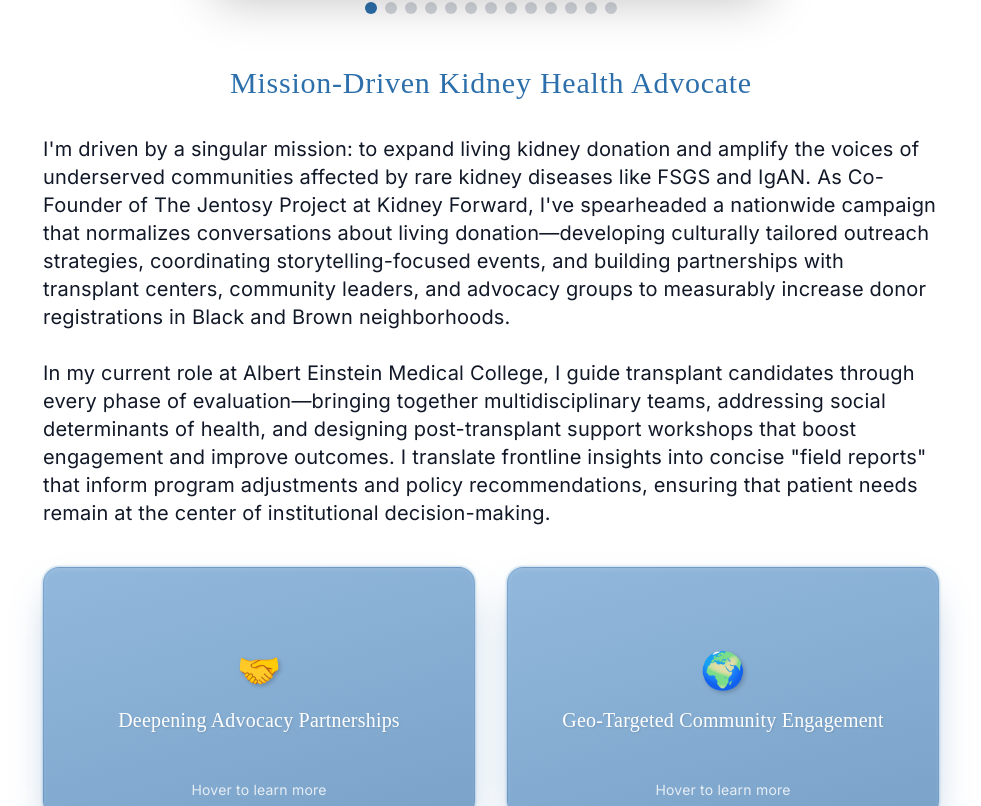
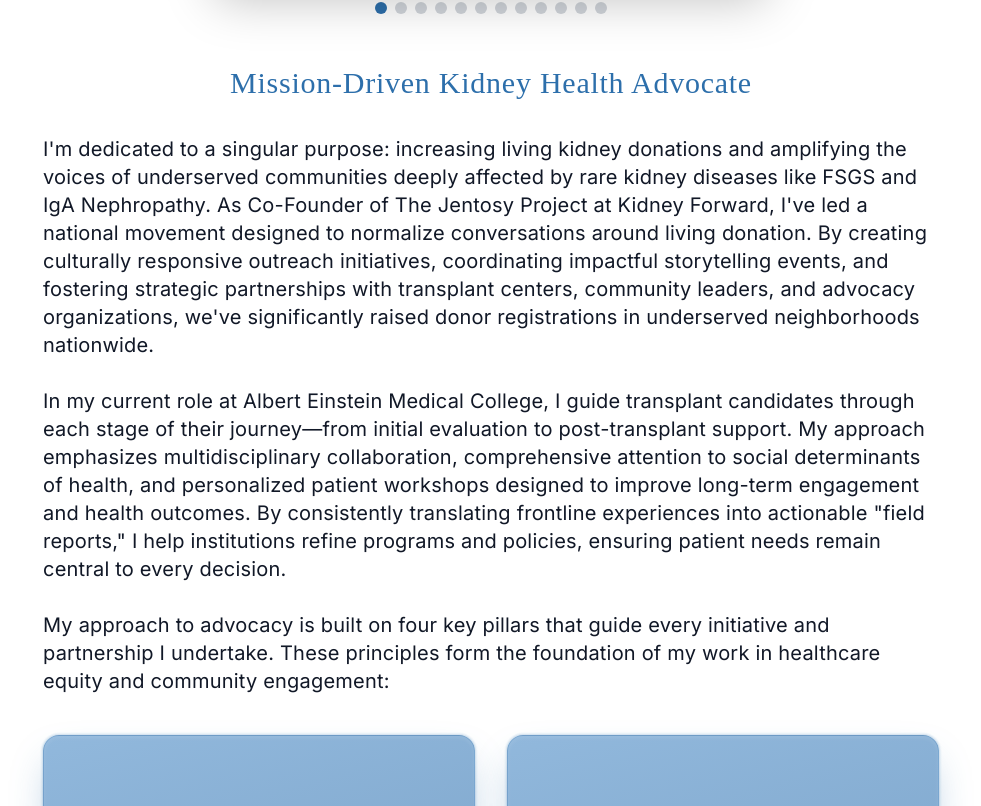
Before and after one commit to pitosanchez/robertpsanchez.com, a React (Vite) app: page / in a window 1280 px wide. Shown: the part 1594-2400 px from the top of the page, without its empty margins (149-1130 px from the left). Built offline with nearby package versions, Linux system fonts and the light colour scheme; a web font is replaced by a local one.

Commit message:
rewrote the about me section

```diff
--- a/src/components/HomePage.tsx
+++ b/src/components/HomePage.tsx
@@ -23,10 +23,6 @@ const aboutCarouselImages = [
   {
     src: "speaking.webp",
     title: "Public Speaking Engagement",
-  },
-  {
-    src: "profeel.webp",
-    title: "Professional Profile",
   },
   {
     src: "presenting.webp",
@@ -82,9 +78,7 @@ const HomePage = () => {
 
   // Add social media links
   const socialLinks = {
-    linkedin: "https://linkedin.com/in/your-profile",
-    twitter: "https://twitter.com/your-handle",
-    instagram: "https://instagram.com/your-handle",
+    linkedin: "https://www.linkedin.com/in/robsanchez124/",
   };
 
   // Add Google Analytics
@@ -240,7 +234,6 @@ const HomePage = () => {
     { id: "about", label: "About" },
     { id: "mission", label: "Mission" },
     { id: "resume", label: "Resume" },
-    { id: "advocacy", label: "Interest" },
     { id: "contact", label: "Contact" },
   ];
 
@@ -312,12 +305,12 @@ const HomePage = () => {
                 className={`h-16 w-16 sm:h-20 sm:w-20 transition-all duration-300 ${
                   !isScrolled
                     ? "drop-shadow-[0_0_20px_rgba(255,255,255,0.8)] brightness-110 contrast-110"
-                    : "drop-shadow-[0_0_12px_rgba(255,255,255,0.6)] hover:drop-shadow-[0_0_16px_rgba(255,255,255,0.8)]"
+                    : "drop-shadow-[0_0_15px_rgba(255,255,255,0.9)] brightness-125 contrast-125 hover:drop-shadow-[0_0_20px_rgba(255,255,255,1)]"
                 }`}
                 style={{
                   filter: !isScrolled
                     ? "brightness(1.2) contrast(1.2)"
-                    : "brightness(1.1) contrast(1.1)",
+                    : "brightness(1.4) contrast(1.4)",
                   transform: "scale(1.05)",
                 }}
               />
@@ -522,26 +515,35 @@ const HomePage = () => {
               Mission-Driven Kidney Health Advocate
             </p>
             <p className="mb-7">
-              I'm driven by a singular mission: to expand living kidney donation
-              and amplify the voices of underserved communities affected by rare
-              kidney diseases like FSGS and IgAN. As Co-Founder of The Jentosy
-              Project at Kidney Forward, I've spearheaded a nationwide campaign
-              that normalizes conversations about living donation—developing
-              culturally tailored outreach strategies, coordinating
-              storytelling-focused events, and building partnerships with
-              transplant centers, community leaders, and advocacy groups to
-              measurably increase donor registrations in Black and Brown
-              neighborhoods.
+              I'm dedicated to a singular purpose: increasing living kidney
+              donations and amplifying the voices of underserved communities
+              deeply affected by rare kidney diseases like FSGS and IgA
+              Nephropathy. As Co-Founder of The Jentosy Project at Kidney
+              Forward, I've led a national movement designed to normalize
+              conversations around living donation. By creating culturally
+              responsive outreach initiatives, coordinating impactful
+              storytelling events, and fostering strategic partnerships with
+              transplant centers, community leaders, and advocacy organizations,
+              we've significantly raised donor registrations in underserved
+              neighborhoods nationwide.
             </p>
             <p className="mb-7">
               In my current role at Albert Einstein Medical College, I guide
-              transplant candidates through every phase of evaluation—bringing
-              together multidisciplinary teams, addressing social determinants
-              of health, and designing post-transplant support workshops that
-              boost engagement and improve outcomes. I translate frontline
-              insights into concise "field reports" that inform program
-              adjustments and policy recommendations, ensuring that patient
-              needs remain at the center of institutional decision-making.
+              transplant candidates through each stage of their journey—from
+              initial evaluation to post-transplant support. My approach
+              emphasizes multidisciplinary collaboration, comprehensive
+              attention to social determinants of health, and personalized
+              patient workshops designed to improve long-term engagement and
+              health outcomes. By consistently translating frontline experiences
+              into actionable "field reports," I help institutions refine
+              programs and policies, ensuring patient needs remain central to
+              every decision.
+            </p>
+            <p className="mb-7">
+              My approach to advocacy is built on four key pillars that guide
+              every initiative and partnership I undertake. These principles
+              form the foundation of my work in healthcare equity and community
+              engagement:
             </p>
             {/* Advocacy Cards Grid */}
             <div className="my-10 grid grid-cols-1 sm:grid-cols-2 gap-8">
@@ -648,22 +650,30 @@ const HomePage = () => {
             </div>
             {/* End Advocacy Cards Grid */}
             <p className="mb-7">
-              Earlier in my career, I co-founded Rehabilitation Through the Arts
-              (RTA)—the theater program that inspired Sing Sing—where I learned
-              how creative collaboration can dismantle barriers and spark
-              transformation. That experience in cultural humility and
-              resilience now underpins every advocacy campaign I lead.
+              My advocacy journey began with co-founding Rehabilitation Through
+              the Arts (RTA), a transformative theater program that inspired the
+              acclaimed film "Sing Sing." This early experience instilled in me
+              a deep understanding of how creative collaboration, cultural
+              humility, and resilience can dismantle barriers and spark
+              meaningful change—principles I continue to apply to every
+              initiative I undertake.
             </p>
             <p className="mb-0">
-              With a Bachelor's in Behavioral Science, an M.P.S. in Professional
-              Studies, fluency in English and Spanish, and seven-plus years of
-              grassroots and clinical advocacy, I'm prepared to drive
-              patient-centered outreach, foster strategic community
-              partnerships, and elevate living-donor dialogue on a national
-              scale. If you're looking for a Community Advocate who combines
-              clinical rigor with creative vision—and who's deeply committed to
-              increasing kidney-donor rates in communities that need it most—I'd
-              welcome the opportunity to make that impact together.
+              With a Bachelor's degree in Behavioral Science, a Master's in
+              Professional Studies, bilingual fluency in English and Spanish,
+              and over two decades of experience in grassroots and clinical
+              advocacy, I'm uniquely positioned to lead patient-centered
+              outreach, cultivate impactful community partnerships, and elevate
+              the dialogue surrounding living kidney donation on a national
+              scale. My work intentionally engages communities directly—through
+              churches, barbershops, local gatherings, sporting events, and even
+              neighborhood nightspots—to ensure conversations about kidney
+              health happen where people feel most comfortable and receptive. If
+              you're seeking a dedicated Community Advocate who combines
+              clinical expertise with a visionary approach—committed to making a
+              measurable impact on kidney donor rates in communities that need
+              it most—let's connect and drive this vital mission forward
+              together.
             </p>
           </div>
         </div>
@@ -787,7 +797,7 @@ My goal is to inform, inspire, and ignite connection. I help audiences see the p
               <div className="flex flex-col sm:flex-row justify-center items-center gap-2 text-sm text-gray-700 mb-2">
                 <span>347-290-3482</span>
                 <span className="hidden sm:inline">|</span>
-                <span>robsanchez124@gmail.com</span>
+                <span>robertp.sanchez@outlook.com</span>
                 <span className="hidden sm:inline">|</span>
                 <span>Bronx, NY 10462</span>
               </div>
@@ -1110,6 +1120,9 @@ My goal is to inform, inspire, and ignite connection. I help audiences see the p
             <div className="font-bold text-[#2D6FAB] text-lg mb-2">
               LANGUAGES
             </div>
+            <div className="mb-4">
+              <div>English & Spanish</div>
+            </div>
           </div>
 
           {/* Download Buttons - Centered */}
@@ -1167,38 +1180,6 @@ My goal is to inform, inspire, and ignite connection. I help audiences see the p
               Download Resume (PDF)
             </button>
           </div>
-        </div>
-      </section>
-
-      {/* Advocacy Section */}
-      <section
-        id="advocacy"
-        className="bg-[#91B8DC] py-12 sm:py-16 md:py-24 px-4 sm:px-6 md:px-8 text-white relative overflow-hidden"
-      >
-        <div className="advocacy-bg absolute inset-0 bg-[#2D6FAB]/20" />
-        <div className="relative max-w-7xl mx-auto text-center">
-          <motion.div
-            initial={{ opacity: 0, y: 20 }}
-            whileInView={{ opacity: 1, y: 0 }}
-            viewport={{ once: true }}
-            className="px-4 sm:px-6 md:px-8"
-          >
-            <h3 className="text-2xl sm:text-3xl md:text-5xl font-display font-light mb-4 sm:mb-6 md:mb-8">
-              Rehabilitation Through the Arts (RTA)
-            </h3>
-            <p className="text-sm sm:text-base md:text-lg max-w-3xl mx-auto mb-6 sm:mb-8 md:mb-12">
-              My work with RTA and the inspiration behind the movie{" "}
-              <em>Sing Sing</em> underscores my commitment to transformative
-              justice through creativity.
-            </p>
-            <motion.button
-              whileHover={{ scale: 1.05 }}
-              whileTap={{ scale: 0.95 }}
-              className="bg-[#2D6FAB] hover:bg-[#2D6FAB]/90 px-5 sm:px-6 md:px-8 py-2.5 sm:py-3 md:py-4 rounded-md transition-colors text-sm sm:text-base md:text-lg w-full sm:w-auto max-w-xs mx-auto"
-            >
-              Learn More
-            </motion.button>
-          </motion.div>
         </div>
       </section>
 
@@ -1308,24 +1289,23 @@ My goal is to inform, inspire, and ignite connection. I help audiences see the p
       </section>
 
       {/* Footer */}
-      <footer className="bg-gray-900 text-white py-12">
+      <footer className="bg-gray-900 text-white py-8">
         <div className="max-w-7xl mx-auto px-4 sm:px-6 lg:px-8">
-          <div className="grid grid-cols-1 md:grid-cols-3 gap-8">
+          <div className="grid grid-cols-1 md:grid-cols-3 gap-6">
             <div>
-              <h4 className="text-xl font-light mb-4">ROBERT A. SANCHEZ</h4>
-              <p className="text-gray-400">
-                Your Certified Guide To Advocating Health Equity & Social
-                Justice
+              <h4 className="text-lg font-light mb-2">ROBERT A. SANCHEZ</h4>
+              <p className="text-gray-400 text-sm">
+                Patient Advocate & Health Equity Advocate
               </p>
             </div>
             <div>
-              <h4 className="text-xl font-light mb-4">Quick Links</h4>
-              <ul className="space-y-2">
+              <h4 className="text-lg font-light mb-2">Quick Links</h4>
+              <ul className="space-y-1">
                 {navItems.map((item) => (
                   <li key={item.id}>
                     <button
                       onClick={() => scrollToSection(item.id)}
-                      className="text-gray-400 hover:text-white transition-colors"
+                      className="text-gray-400 hover:text-white transition-colors text-sm"
                     >
                       {item.label}
                     </button>
@@ -1333,14 +1313,13 @@ My goal is to inform, inspire, and ignite connection. I help audiences see the p
                 ))}
               </ul>
             </div>
-            <div>
-              <h4 className="text-xl font-light mb-4">Connect</h4>
-              <div className="flex space-x-4">
+            <div className="flex flex-col items-start">
+              <h4 className="text-lg font-light mb-2">Connect</h4>
               <a
                 href={socialLinks.linkedin}
                 target="_blank"
                 rel="noopener noreferrer"
-                  className="text-gray-400 hover:text-white transition-colors"
+                className="text-gray-400 hover:text-white transition-colors mb-2"
                 aria-label="LinkedIn"
               >
                 <svg
@@ -1352,39 +1331,14 @@ My goal is to inform, inspire, and ignite connection. I help audiences see the p
                 </svg>
               </a>
               <a
-                  href={socialLinks.twitter}
-                  target="_blank"
-                  rel="noopener noreferrer"
-                  className="text-gray-400 hover:text-white transition-colors"
-                  aria-label="Twitter"
+                href="mailto:robertp.sanchez@outlook.com"
+                className="text-gray-400 hover:text-white transition-colors text-sm"
               >
-                  <svg
-                    className="h-6 w-6"
-                    fill="currentColor"
-                    viewBox="0 0 24 24"
-                  >
-                    <path d="M23.953 4.57a10 10 0 01-2.825.775 4.958 4.958 0 002.163-2.723c-.951.555-2.005.959-3.127 1.184a4.92 4.92 0 00-8.384 4.482C7.69 8.095 4.067 6.13 1.64 3.162a4.822 4.822 0 00-.666 2.475c0 1.71.87 3.213 2.188 4.096a4.904 4.904 0 01-2.228-.616v.06a4.923 4.923 0 003.946 4.827 4.996 4.996 0 01-2.212.085 4.936 4.936 0 004.604 3.417 9.867 9.867 0 01-6.102 2.105c-.39 0-.779-.023-1.17-.067a13.995 13.995 0 007.557 2.209c9.053 0 13.998-7.496 13.998-13.985 0-.21 0-.42-.015-.63A9.935 9.935 0 0024 4.59z" />
-                  </svg>
-                </a>
-                <a
-                  href={socialLinks.instagram}
-                  target="_blank"
-                  rel="noopener noreferrer"
-                  className="text-gray-400 hover:text-white transition-colors"
-                  aria-label="Instagram"
-                >
-                  <svg
-                    className="h-6 w-6"
-                    fill="currentColor"
-                    viewBox="0 0 24 24"
-                  >
-                    <path d="M12 2.163c3.204 0 3.584.012 4.85.07 3.252.148 4.771 1.691 4.919 4.919.058 1.265.069 1.645.069 4.849 0 3.205-.012 3.584-.069 4.849-.149 3.225-1.664 4.771-4.919 4.919-1.266.058-1.644.07-4.85.07-3.204 0-3.584-.012-4.849-.07-3.26-.149-4.771-1.699-4.919-4.92-.058-1.265-.07-1.644-.07-4.849 0-3.204.013-3.583.07-4.849.196-4.354.2 6.782-2.618 6.979-6.98.059-1.28.073-1.689.073-4.948 0-3.259-.014-3.667-.072-4.947-.2-4.354-2.617-6.78-6.979-6.98-1.281-.059-1.69-.073-4.949-.073zm0 5.838c-3.403 0-6.162 2.759-6.162 6.162s2.759 6.163 6.162 6.163 6.162-2.759 6.162-6.163c0-3.403-2.759-6.162-6.162-6.162zm0 10.162c-2.209 0-4-1.79-4-4 0-2.209 1.791-4 4-4s4 1.791 4 4c0 2.21-1.791 4-4 4zm6.406-11.845c-.796 0-1.441.645-1.441 1.44s.645 1.44 1.441 1.44c.795 0 1.439-.645 1.439-1.44s-.644-1.44-1.439-1.44z" />
-                  </svg>
+                robertp.sanchez@outlook.com
               </a>
             </div>
           </div>
-          </div>
-          <div className="mt-12 pt-8 border-t border-gray-800 text-center text-gray-400">
+          <div className="mt-6 pt-4 border-t border-gray-800 text-center text-gray-400 text-sm">
             <p>
               © {new Date().getFullYear()} Robert A. Sanchez. All rights
               reserved.
```
Lines whose indentation alone changed are shown as unchanged.
